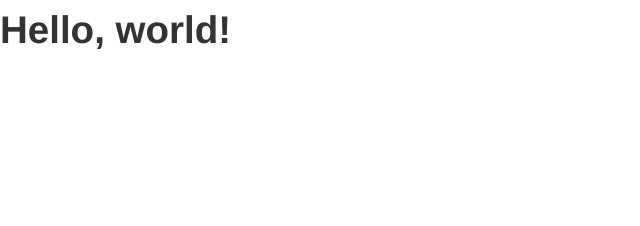
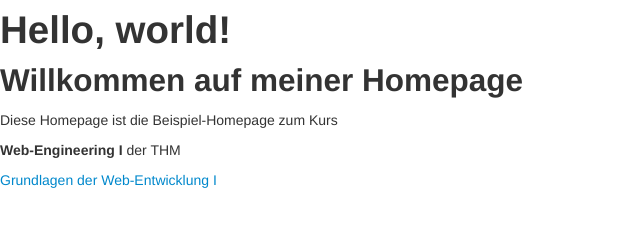
Before and after one commit to jdietermann73/webeng2013, a plain HTML site: page bootstrap/index.html in a window 1280 px wide. Shown: the whole page, without its empty margins (0-640 px from the left). Drawn offline with nearby package versions, Linux system fonts and the light colour scheme.

Commit message:
Zweiter Commit

```diff
--- a/bootstrap/index.html
+++ b/bootstrap/index.html
@@ -8,6 +8,11 @@
  	</head>
  	<body>
  		<h1>Hello, world!</h1>
+ 		<h2>Willkommen auf meiner Homepage</h2>
+ 		<p> Diese Homepage ist die Beispiel-Homepage zum Kurs</p>
+ 		<p><b>Web-Engineering I</b> der THM</p>
+ 		<p><a href="https://iversity.org/courses/web.engineering-i-grundlagen-der-web-entwicklung">
+ 			Grundlagen der Web-Entwicklung I</a></p>
  		<script src="http://code.jquery.com/jquery.js"></script>
  		<script src="js/bootstrap.min.js"></script>
  	</body>
```
